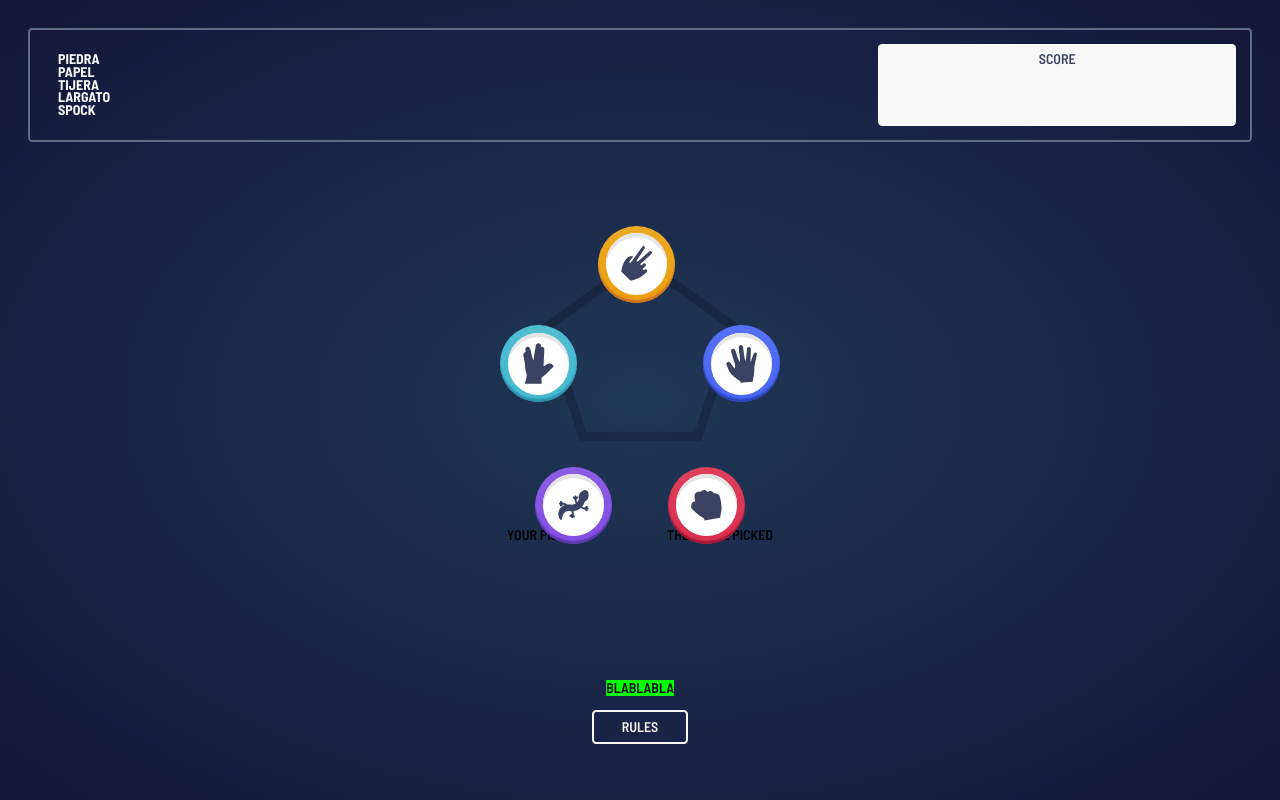
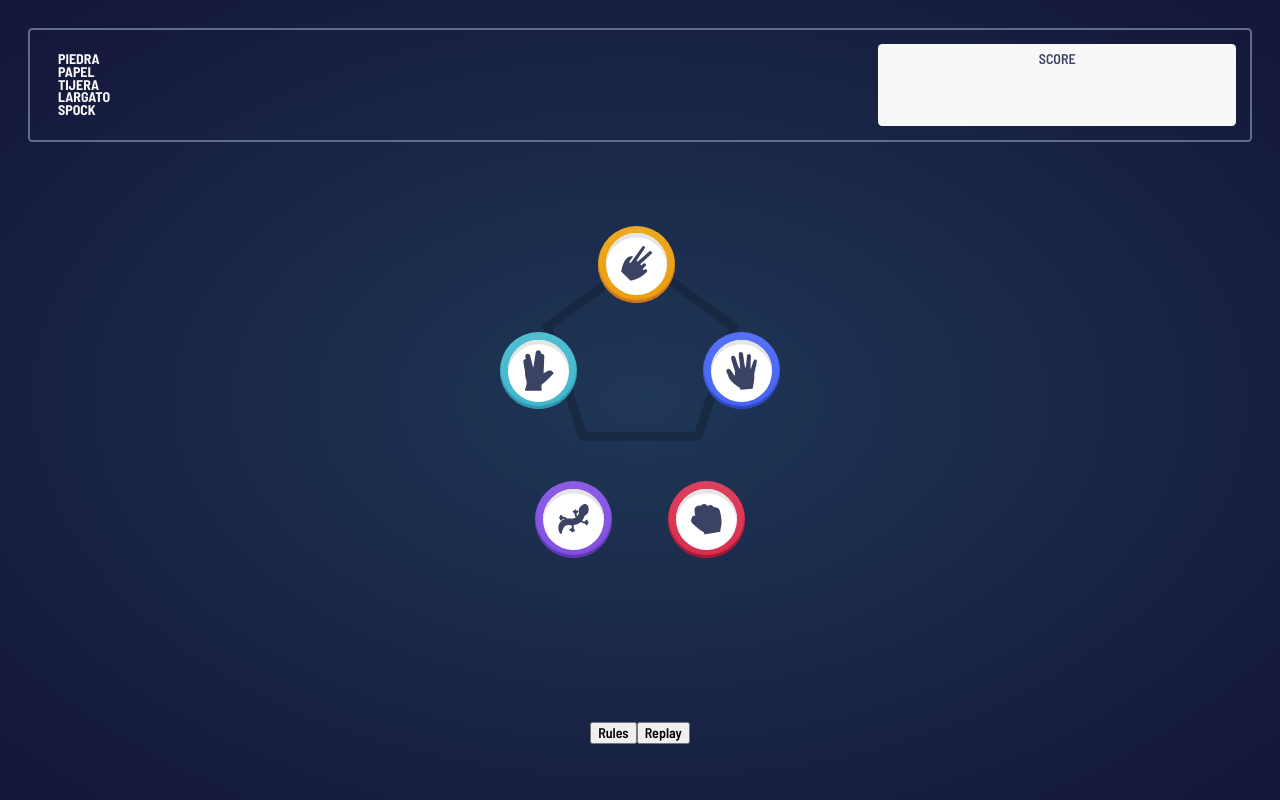
Before and after one commit to Vanesa-R/rock-paper-scissors-lizard-spock, a website: page index.html in a window 1280 px wide. Shown: the top 800 px of the page. Drawn offline with Linux system fonts and the light colour scheme.

Commit message:
index.html

```diff
--- a/index.html
+++ b/index.html
@@ -11,6 +11,7 @@
   <link href="https://fonts.googleapis.com/css2?family=Barlow+Semi+Condensed:wght@600;700&display=swap" rel="stylesheet">
 </head>
 <body>
+
 
   <header class="header">
     <h1 class="title">Piedra papel tijera largato spock</h1>
@@ -50,8 +51,6 @@
       </div>
 
       <div class="picks">
-        <p class="pick__player">Your picked</p>
-        <p class="pick__computer">The house picked</p>
       </div>
 
       <img src="/images/bg-pentagon.svg" class="bg-pentagon" alt="">
@@ -59,11 +58,11 @@
     </section>
 
     <section class="play__result">
-    <p>blablabla</p>
     </section>
   </main>
   <footer class="footer">
-    <button class="rules__btn">Rules</button>
+    <button class="btn btn__rules">Rules</button>
+    <button class="btn btn__replay">Replay</button>
   </footer>
 
   <div class="modal__rules"></div>
```
